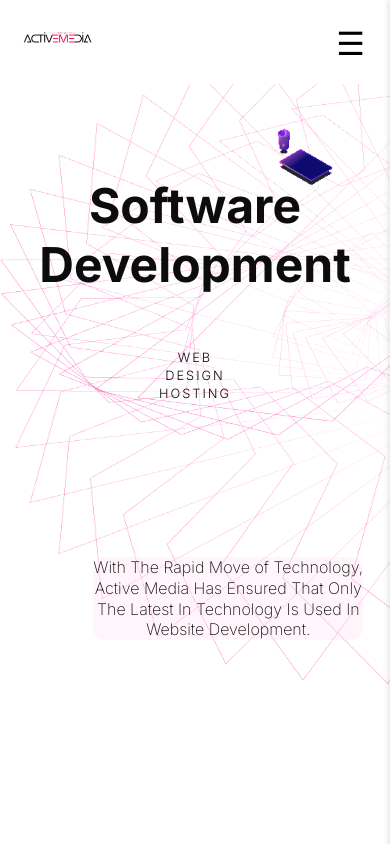
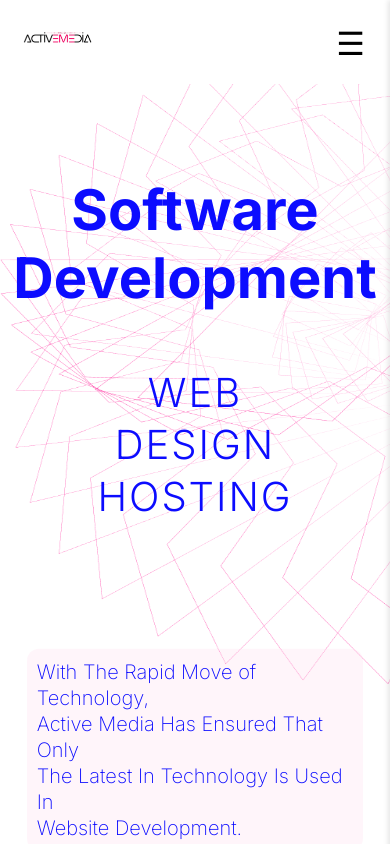
Before and after one commit to Divine-Ntambwe/Active-Media, a React (Vite) app: page / in a window 390 px wide. Both pictures are taken after a click on the button "Our Services". Built offline with nearby package versions, Linux system fonts and the light colour scheme.

Commit message:
merged with others

```diff
--- a/src/pages/Software.jsx
+++ b/src/pages/Software.jsx
@@ -352,7 +352,7 @@ export default function Software() {
 
           <div
             ref={par2}
-            className={`${styles.paragraphBox} ${
+            className={`${styles.paragraphBox} ${styles.firstPar} ${
               showFirst ? styles.fadeIn : styles.fadeOut
             }`}
           >
--- a/src/pages/Software.module.css
+++ b/src/pages/Software.module.css
@@ -1257,7 +1257,29 @@ animation: fadeIn5 1s forwards;
 }
 
 /* Extra Small Mobile Phones (min-width: 412px) */
-@media screen and (max-width: 412px)and (min-width: 360px) {
+@media screen and (max-width: 412px) {
+  *{
+    color:blue;
+  }
+  .services{
+    font-size: 2.5em !important;
+  }
+  .firstPar {
+    /* border: 1px solid red; */
+    justify-content: center;
+    display: flex;
+    height: 80vh;
+  }
+  .div1 h1{
+    font-size: 3.5em;
+  }
+
+
+  .firstPar p {
+    padding: 10px !important;
+    font-size: 1.25em !important;
+    text-align: left !important;
+  }
   .softwarePage {
     overflow-x: hidden;
   }
@@ -1281,7 +1303,8 @@ animation: fadeIn5 1s forwards;
     margin-bottom: 0.8rem;
     line-height: 1.2;
     margin-top: 60px;
-
+    color: red !important;
+    text-align: center !important;
   }
 
   .services {
@@ -1297,10 +1320,10 @@ animation: fadeIn5 1s forwards;
   }
 
   .laptopGif {
-    transform: scale(0.8) !important;
-    position: fixed !important;
-    top: 10vh !important;
-    left: 60vw !important;
+    transform: scale(1.1) !important;
+    /* position: fixed !important; */
+    top: 104vh !important;
+    left: 35vw !important;
   }
 
   .div2 {
@@ -1340,7 +1363,7 @@ animation: fadeIn5 1s forwards;
   }
 
   .div2_2 img {
-    width: 140px;
+    /* width: 140px; */
     height: auto;
     max-width: 75%;
   }
@@ -1472,7 +1495,50 @@ animation: fadeIn5 1s forwards;
     width: 100%;
     max-width: 380px;
   }
-}
+  .div2_2{
+    width: 100%;
+    display: flex;
+    justify-content: center; /* centers the image horizontally */
+    align-items: center;     /* centers it vertically if needed */
+    /* padding-top: 7vh; */
+    overflow: hidden;        /* ensures no overflow on small screens */
+  }
+
+  .div2_2 img {
+    max-width: 100%;
+    height: auto;
+    object-fit: contain;     /* keeps proportions */
+    display: block;
+    border-radius: 8px;      /* optional for smooth corners */
+  }
+}
+
+@media (max-width: 600px) {
+  .div2_2 {
+    padding: 0.5rem;
+  }
+
+  .div2_2 img {
+    max-width: 90%;
+  }
+  .div2_2{
+    width: 100%;
+    display: flex;
+    justify-content: center; /* centers the image horizontally */
+    align-items: center;     /* centers it vertically if needed */
+    /* padding-top: 7vh; */
+    overflow: hidden;        /* ensures no overflow on small screens */
+  }
+
+  .div2_2 img {
+    max-width: 100%;
+    height: auto;
+    object-fit: contain;     /* keeps proportions */
+    display: block;
+    border-radius: 8px;      /* optional for smooth corners */
+  }
+}
+
 
 
 /* first page */
```
